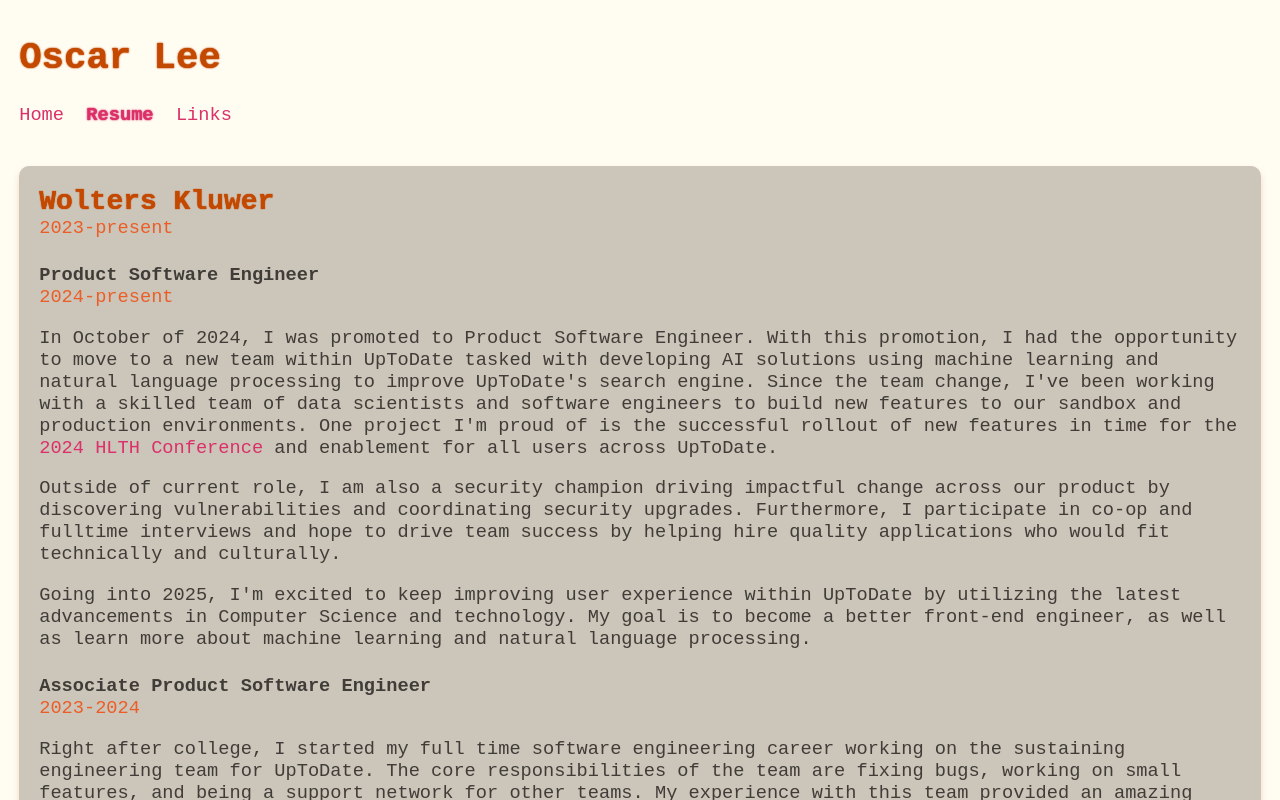
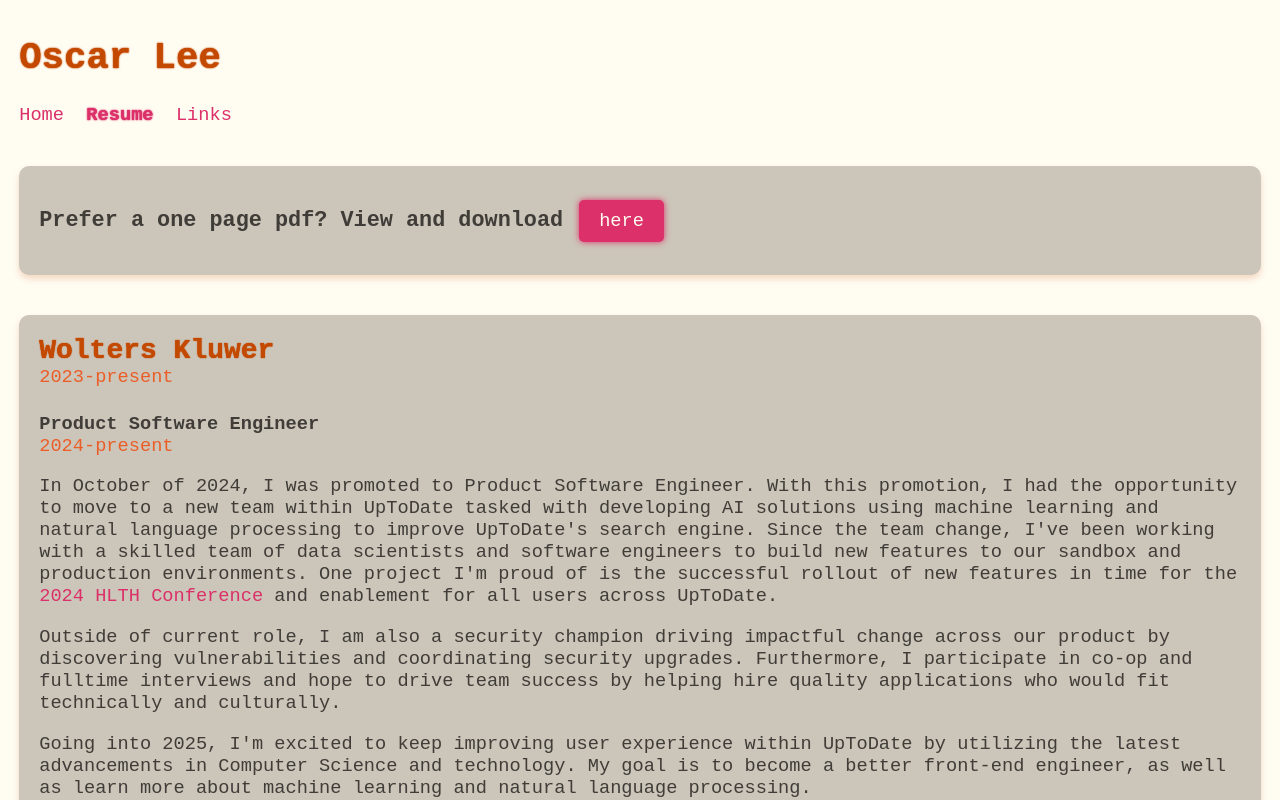
Before and after one commit to osclee/oscar-lee-app, a Nuxt app: page /resume in a window 1280 px wide. Shown: the top 800 px of the page. Built offline with nearby package versions, Linux system fonts and the light colour scheme.

Commit message:
Adding resume

```diff
--- a/pages/resume.vue
+++ b/pages/resume.vue
@@ -1,5 +1,12 @@
 <template>
   <div class="content-div">
+    <div class="content-section" style="display: flex;">
+      <h3>Prefer a one page pdf? View and download </h3>
+      <button class="resume-link-button"
+                        onclick="window.open('https://drive.google.com/file/d/15dm-C3_isR6TZlVmi7bkWwBMzSaVdltc/view', '_blank');">
+                        here
+                    </button>
+    </div>
     <div class="content-section">
       <h2 style="margin-bottom: 0; margin-top: 0;"><a class="inactive-header-link" target="_blank"
           href="https://www.wolterskluwer.com">Wolters Kluwer</a></h2>
@@ -141,3 +148,9 @@
     </div>
   </div>
 </template>
+
+<style scoped>
+.resume-link-button {
+  margin-top: 0; margin-left: 1rem;
+}
+</style>
```
